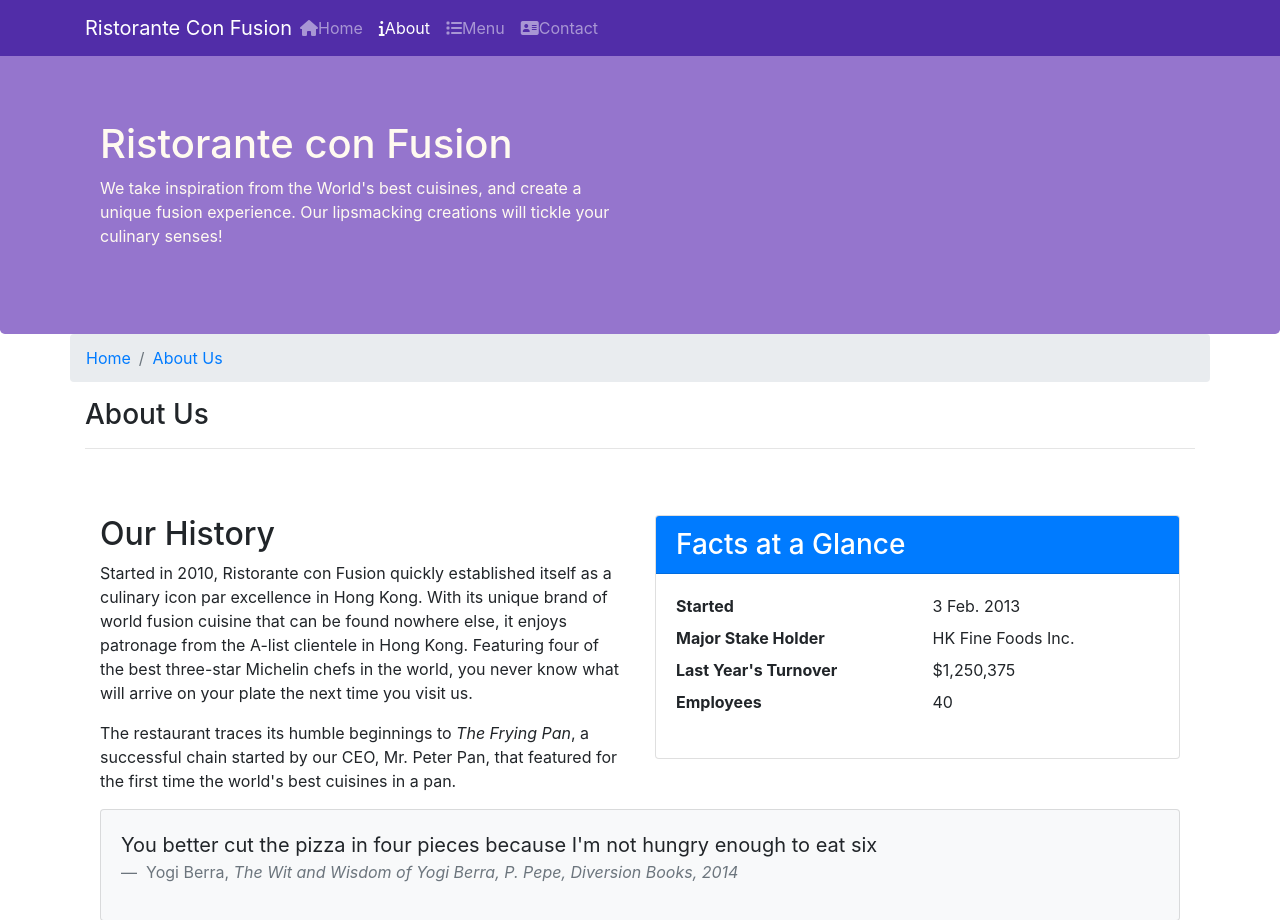
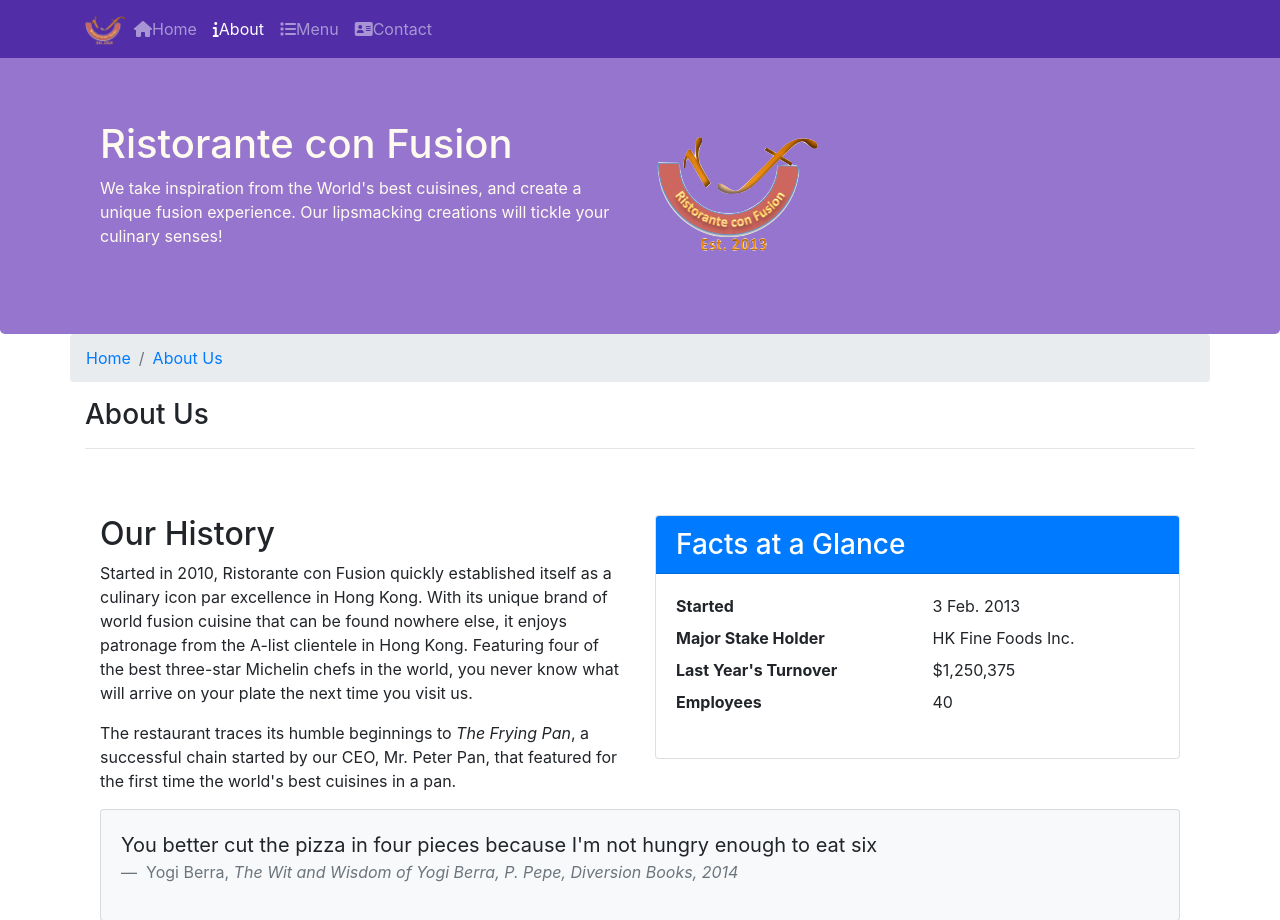
Before and after one commit to sidramwaseem/Bootstrap-practice, a plain HTML site: page assignment/aboutus.html in a window 1280 px wide. Shown: the top 920 px of the page. Drawn offline with nearby package versions, Linux system fonts and the light colour scheme; files whose address does not match are found by name.

Commit message:
added logo

```diff
--- a/assignment/aboutus.html
+++ b/assignment/aboutus.html
@@ -26,7 +26,7 @@
           <span class="navbar-toggler-icon"></span>
         </button>
         <a class="navbar-brand mr-auto" href="../index.html"
-          >Ristorante Con Fusion</a
+          ><img src="../img/img/logo.png" alt="logoo" height="30" width="41"></a
         >
         <div class="collapse navbar-collapse" id="Navbar">
           <ul class="navbar-nav mr-auto">
@@ -65,7 +65,9 @@
               your culinary senses!
             </p>
           </div>
-          <div class="col-12 col-sm"></div>
+          <div class="col-12 col-sm align-self-center">
+            <img src="../img/img/logo.png" alt="logo" class="img-fluid">
+          </div>
         </div>
       </div>
     </header>
```
